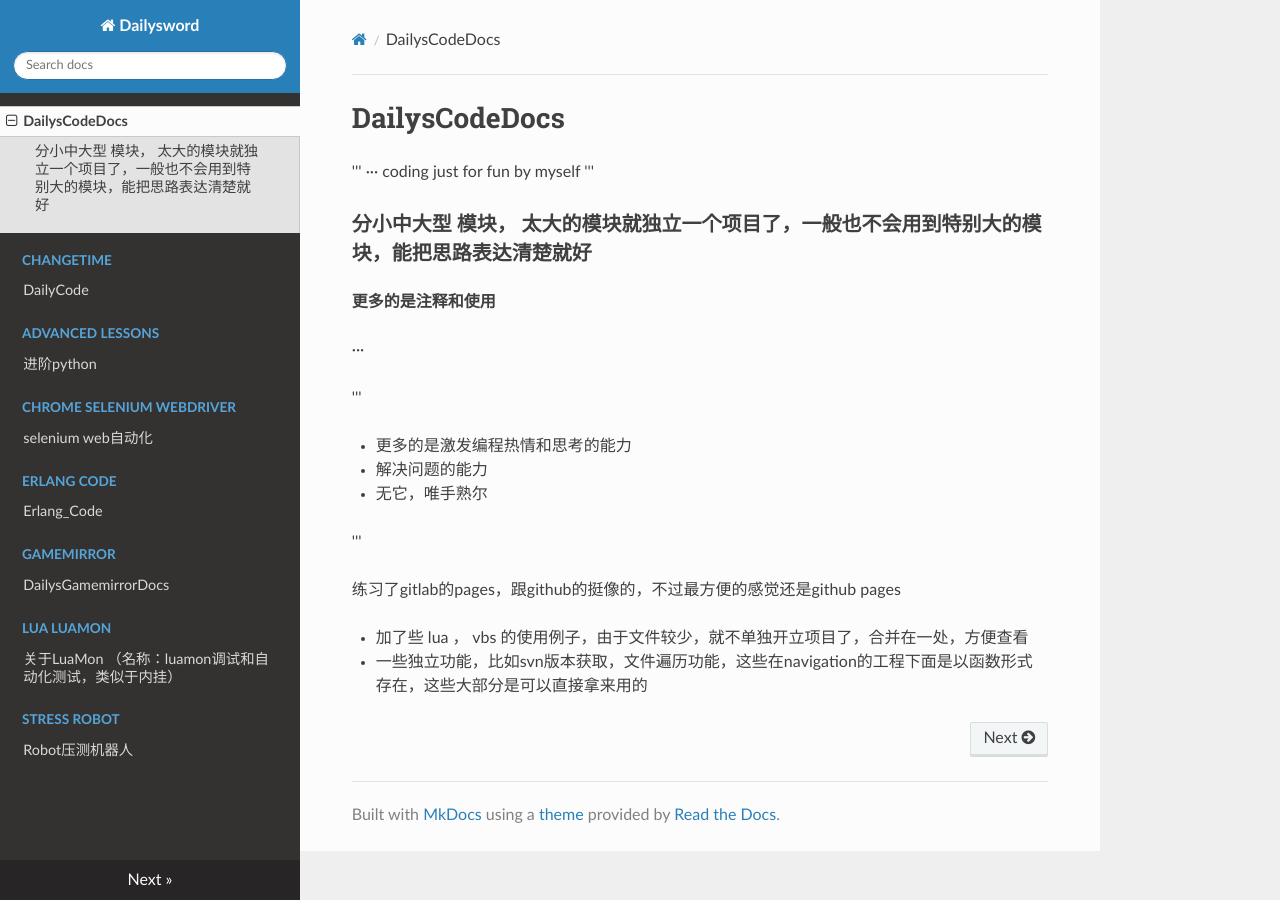
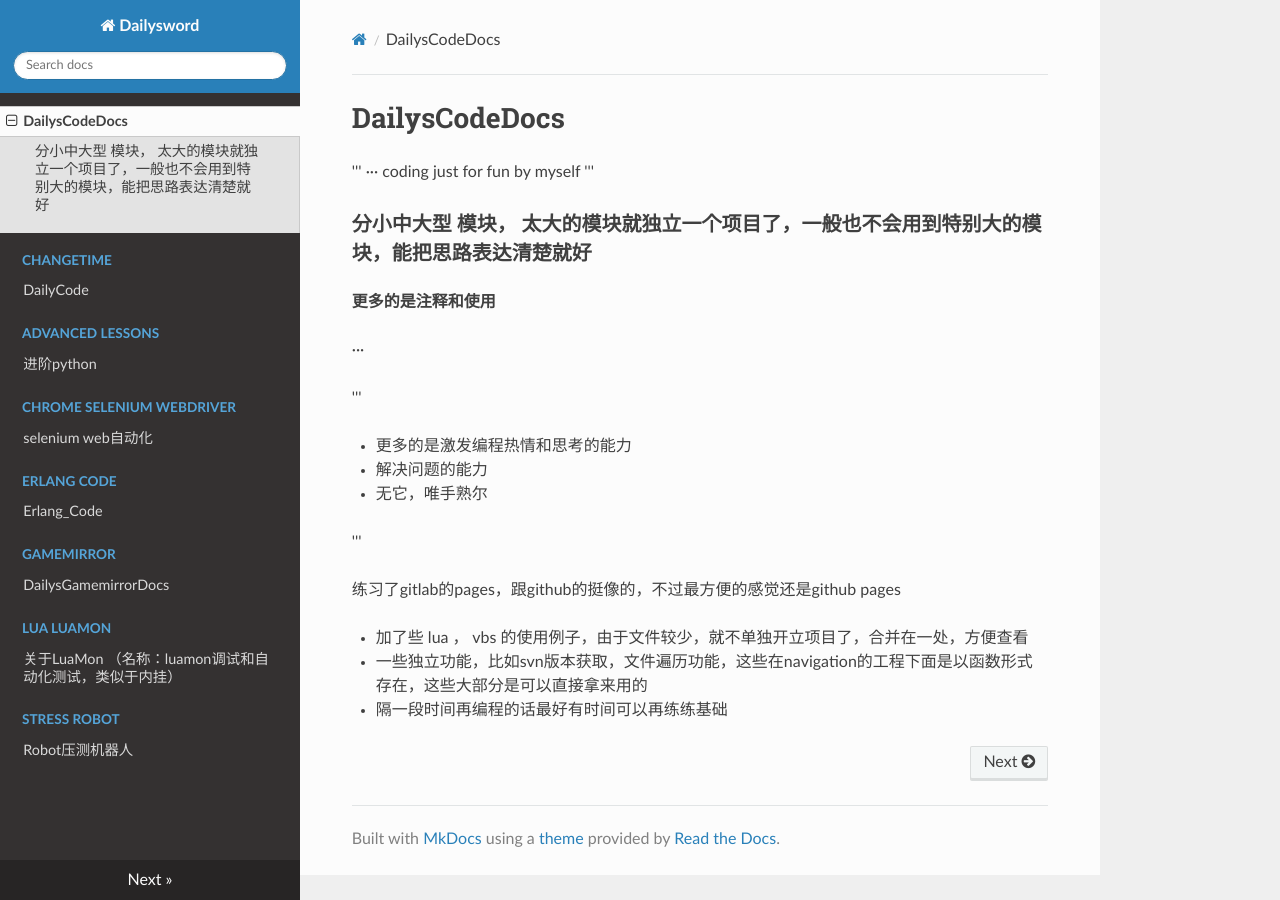
Before and after one commit to DailyR/mkdocs, an MkDocs documentation site: the page built from docs/README.md, in a window 1280 px wide. Built offline with MkDocs 1.6.1, drawn with Linux system fonts in a browser that asks for light colours; nearby versions of some CDN libraries.

Commit message:
modify markdown

```diff
--- a/docs/README.md
+++ b/docs/README.md
@@ -29,3 +29,5 @@
 - 加了些 lua ， vbs 的使用例子，由于文件较少，就不单独开立项目了，合并在一处，方便查看
 
 - 一些独立功能，比如svn版本获取，文件遍历功能，这些在navigation的工程下面是以函数形式存在，这些大部分是可以直接拿来用的
+
+- 隔一段时间再编程的话最好有时间可以再练练基础
```
